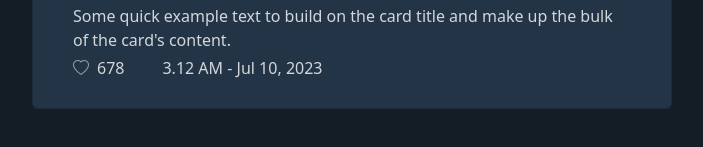
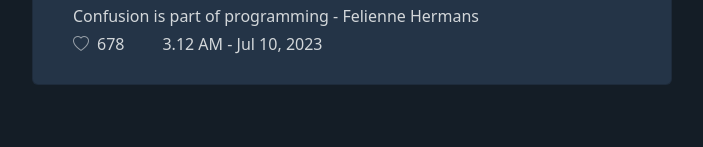
Before and after one commit to zuelfiekarar/challenge, a plain HTML site: page #1/index.html in a window 1280 px wide. Shown: the part 295-442 px from the top of the page, without its empty margins (288-991 px from the left). Drawn offline with nearby package versions, Linux system fonts and the light colour scheme.

Commit message:
test update
ganti kata aja

```diff
--- a/#1/index.html
+++ b/#1/index.html
@@ -24,7 +24,7 @@
                         <img src="https://cdn.cdnlogo.com/logos/t/17/twitter.svg" width="50px" height="50px">
                     </div>
                 </div>
-                <p class="card-text my-0">Some quick example text to build on the card title and make up the bulk of the card's content.</p>
+                <p class="card-text my-0">Confusion is part of programming - Felienne Hermans</p>
                 <div class="footer">
                     <i class="bi bi-heart"></i>
                     <span class="number mx-0">678</span>
```
